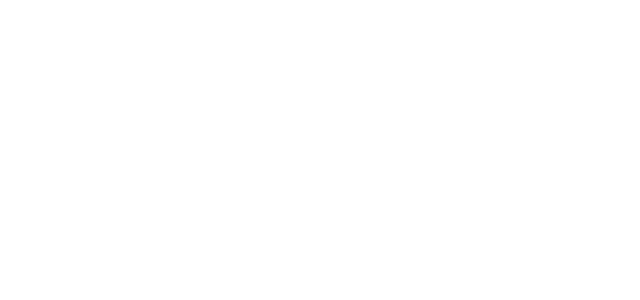
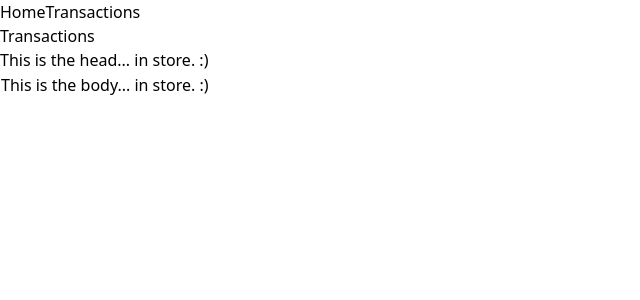
Before and after one commit to marvintensuan/ledge, a Nuxt app in the folder ledge-front/: page /transactions in a window 1280 px wide. Before the commit this address had no page. Shown: the top 300 px of the page, without its empty margins (0-640 px from the left). Built offline with nearby package versions, Linux system fonts and the light colour scheme.

Commit message:
🎨 Initial set up of store, layout, and pages.

```diff
--- /dev/null
+++ b/ledge-front/components/NavBar.vue
@@ -0,0 +1,6 @@
+<template>
+  <div>
+    <NuxtLink to="/">Home</NuxtLink>
+    <NuxtLink to="/transactions">Transactions</NuxtLink>
+  </div>
+</template>
--- /dev/null
+++ b/ledge-front/layouts/default.vue
@@ -0,0 +1,6 @@
+<template>
+  <div>
+    <NavBar/>
+    <Nuxt />
+  </div>
+</template>
--- a/ledge-front/pages/index.vue
+++ b/ledge-front/pages/index.vue
@@ -1,7 +1,9 @@
 <template>
-  <Tutorial/>
+  <main>
+    <div>Lorem ipsum dolor sit amet consectetur adipisicing elit. Libero vero autem facere odio eligendi at cupiditate enim earum dolores deleniti maiores est possimus, magnam sapiente obcaecati quam soluta esse expedita ullam recusandae numquam? Atque dolorum facere voluptates aliquam odit cum sapiente fugiat reprehenderit eum temporibus? Ex quidem impedit consectetur similique hic quisquam placeat necessitatibus quasi voluptas rerum aut odio corporis fugit doloremque ipsam, saepe veritatis magni culpa explicabo dolore sit aspernatur deleniti fuga? Assumenda quaerat non est tenetur molestiae molestias modi quisquam doloribus dolorem quibusdam enim ratione consequatur, pariatur quia sapiente tempore corporis odio nesciunt? Natus obcaecati exercitationem sint minus.</div>
+  </main>
 </template>
 
 <script>
-export default {}
+
 </script>
--- /dev/null
+++ b/ledge-front/pages/transactions.vue
@@ -0,0 +1,21 @@
+<script>
+export default {
+  computed: {
+    transactions() { return this.$store.state.tables.tables.transactions}
+  }
+}
+</script>
+
+<template>
+  <main>
+    <h1>Transactions</h1>
+    <table>
+      <thead>{{ transactions.Head }}</thead>
+      <tbody>
+        <tr>
+          <td>{{ transactions.Body }}</td>
+        </tr>
+      </tbody>
+    </table>
+  </main>
+</template>
--- /dev/null
+++ b/ledge-front/store/tables.js
@@ -0,0 +1,10 @@
+export const state = () => {
+  return {
+    'tables': {
+      'transactions': {
+        'Head': 'This is the head... in store. :)',
+        'Body': 'This is the body... in store. :)'
+      }
+    }
+  }
+}
```
